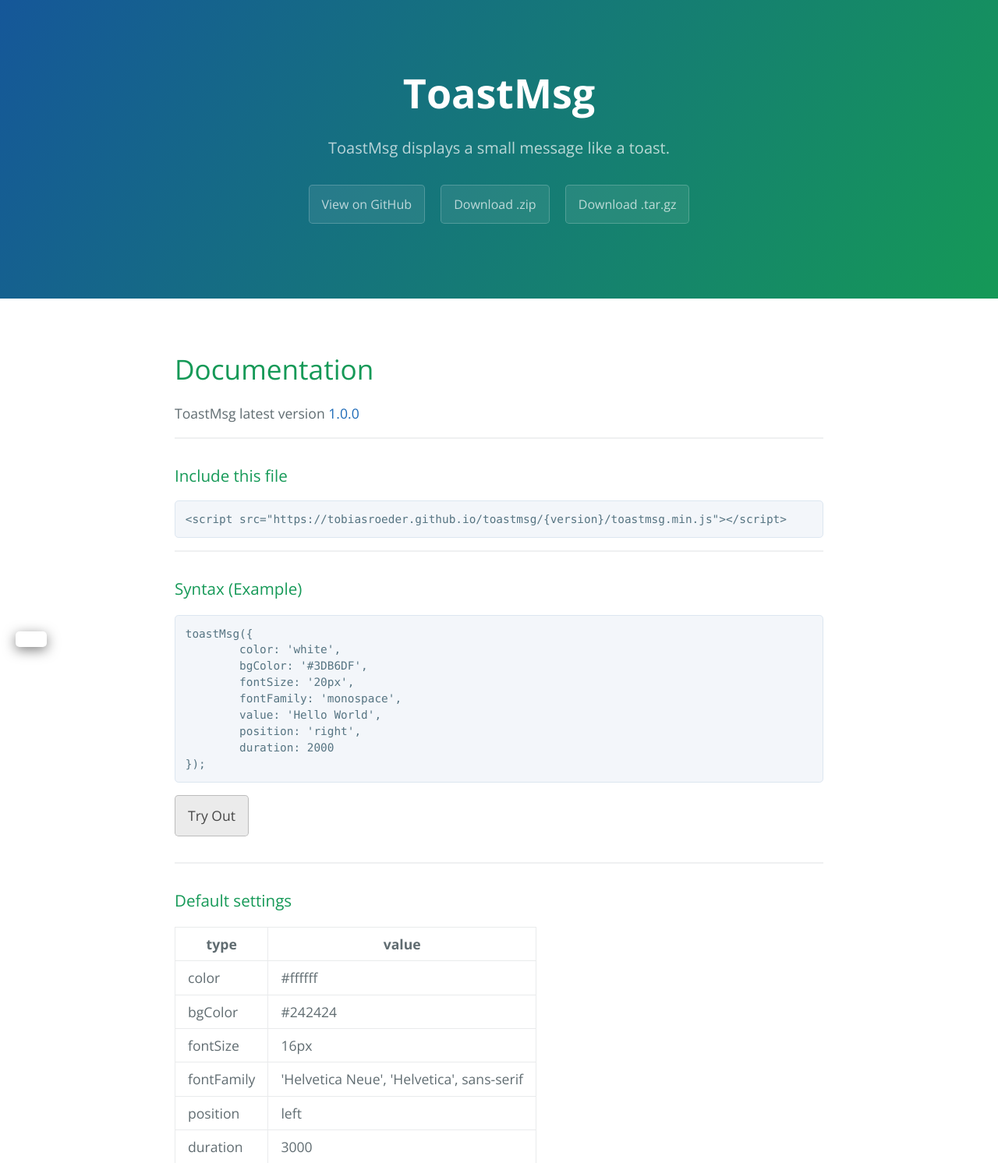
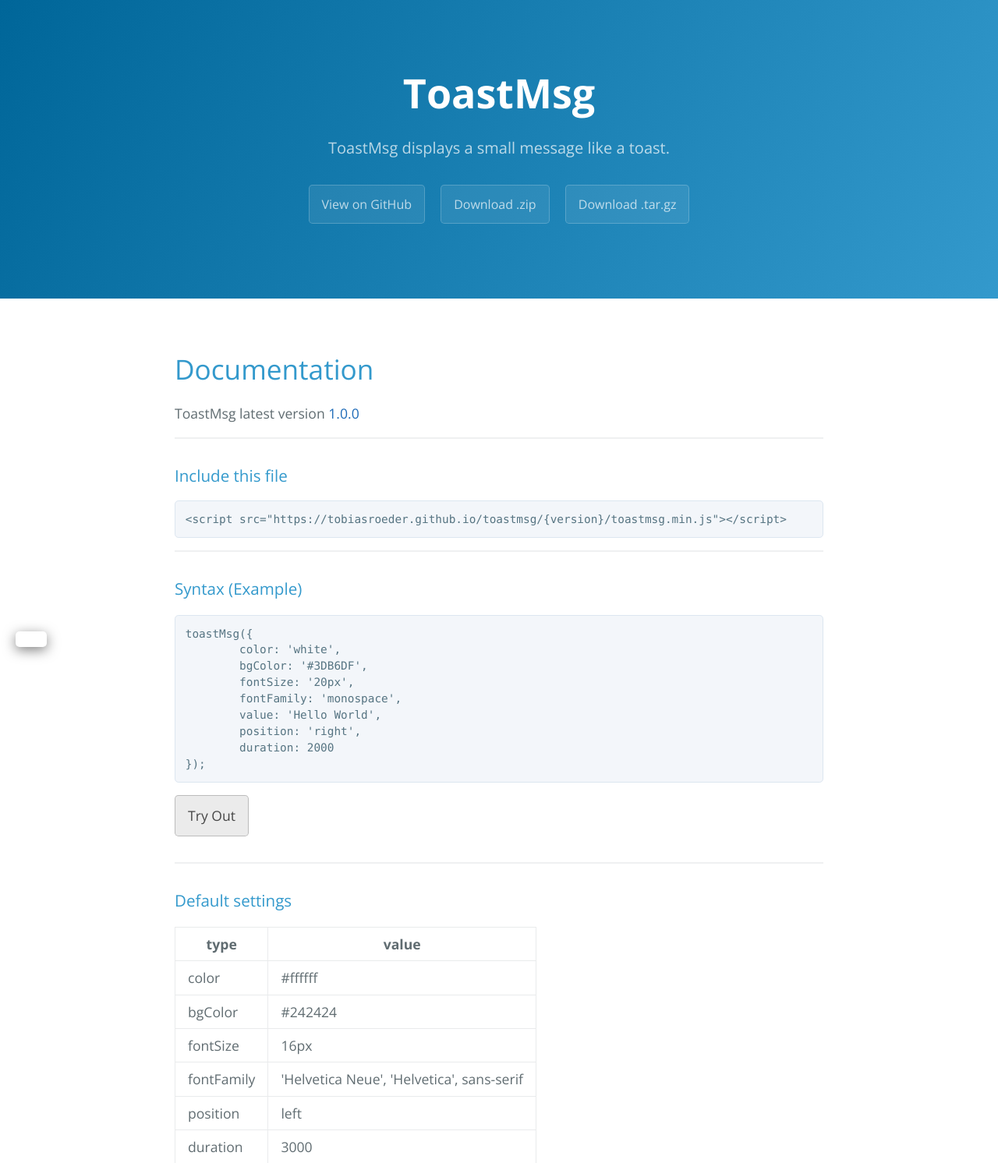
Before and after one commit to tobiasroeder/tobiasroeder.github.io, a PHP site: page /toastmsg/index.html in a window 1280 px wide. Shown: the top 1492 px of the page at 78% size. Run offline with PHP 8.4, Linux system fonts and the light colour scheme.

Commit message:
Update style.css

```diff
--- a/toastmsg/assets/css/style.css
+++ b/toastmsg/assets/css/style.css
@@ -590,8 +590,8 @@
 .page-header {
 	color: #fff;
 	text-align: center;
-	background-color: #159957;
-	background-image: linear-gradient(120deg, #155799, #159957)
+	background-color: #39c;
+	background-image: linear-gradient(120deg, #069, #39c)
 }
 
 @media screen and (min-width: 64em) {
@@ -717,7 +717,7 @@
 	margin-top: 2rem;
 	margin-bottom: 1rem;
 	font-weight: normal;
-	color: #159957
+	color: #39c
 }
 
 .main-content p {
```
